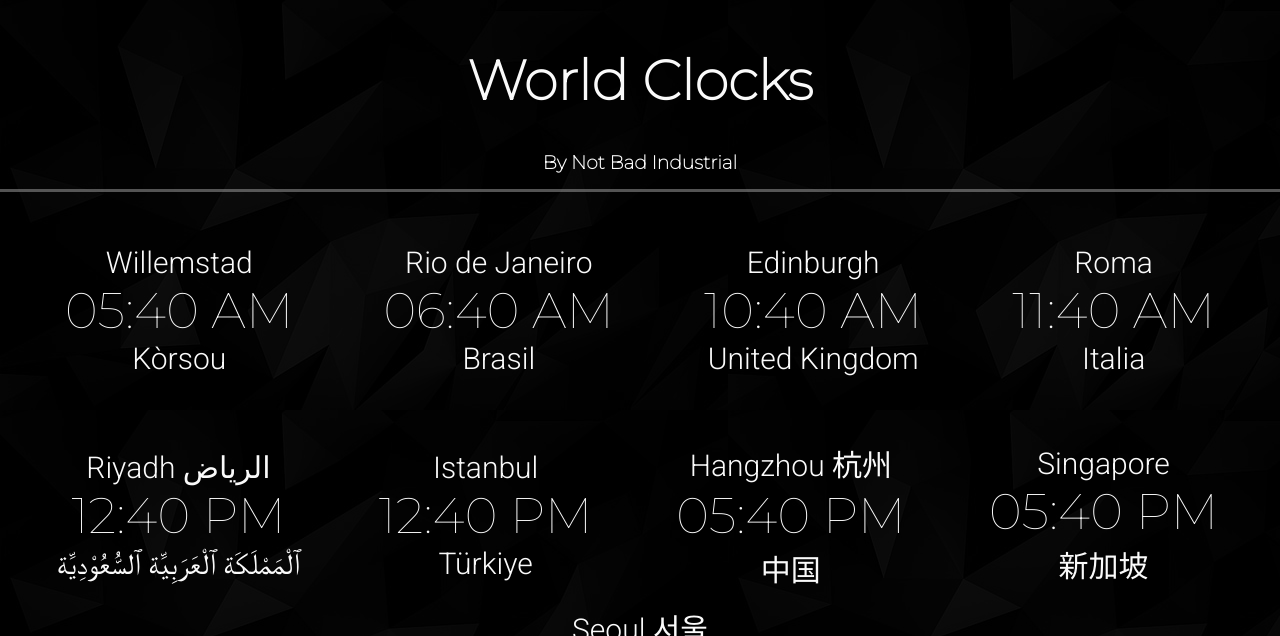
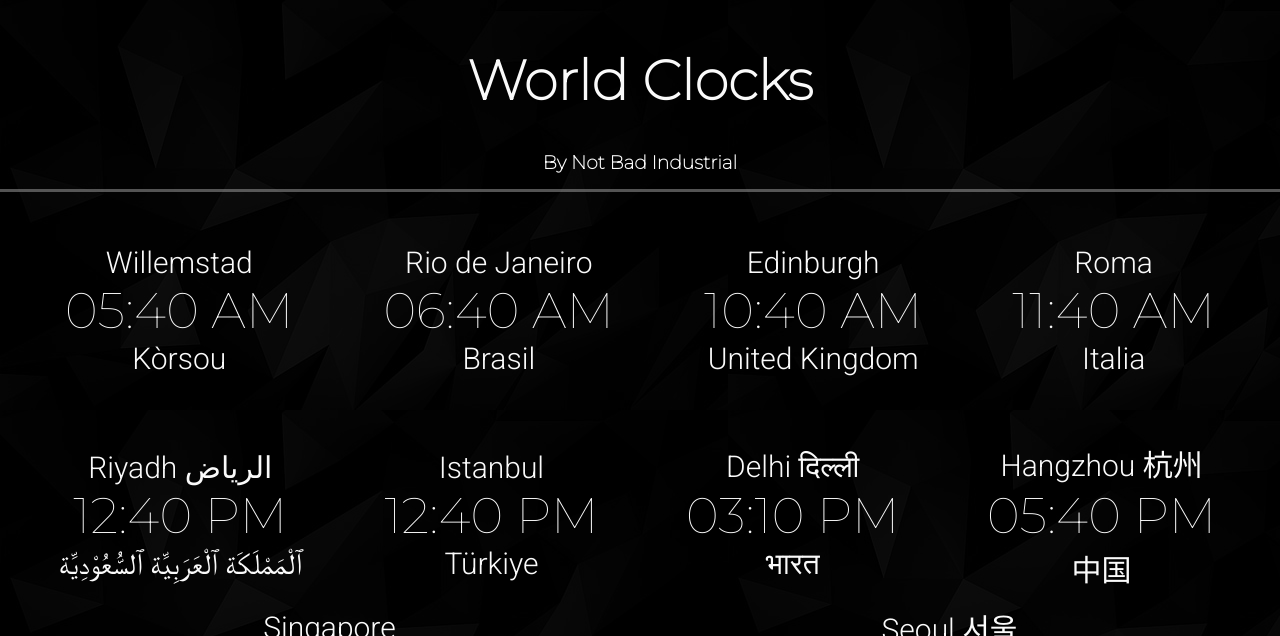
Before and after one commit to awat31/world-clocks, a plain HTML site: page index.html in a window 1280 px wide. Shown: the top 636 px of the page. Drawn offline with Linux system fonts and the light colour scheme.

Commit message:
Add Delhi

```diff
--- a/index.html
+++ b/index.html
@@ -28,9 +28,11 @@
   <div class="flex-container">
     <p class="location">Riyadh الرياض<br><span class="clock" data-timezone="Asia/Riyadh"></span><br>ٱلْمَمْلَكَة ٱلْعَرَبِيَّة ٱلسُّعُوْدِيَّة</p>
     <p class="location">Istanbul<br><span class="clock" data-timezone="Europe/Istanbul"></span><br>Türkiye</p>
+    <p class="location">Delhi दिल्ली<br><span class="clock" data-timezone="Asia/Kolkata"></span><br>भारत</p>
     <p class="location">Hangzhou 杭州<br><span class="clock" data-timezone="Asia/Shanghai"></span><br>中国</p>
     <p class="location">Singapore<br><span class="clock" data-timezone="Asia/Singapore"></span><br>新加坡</p>
     <p class="location">Seoul 서울<br><span class="clock" data-timezone="Asia/Seoul"></span><br>대한민국</p>
+
   </div>
 
 </body>
```
